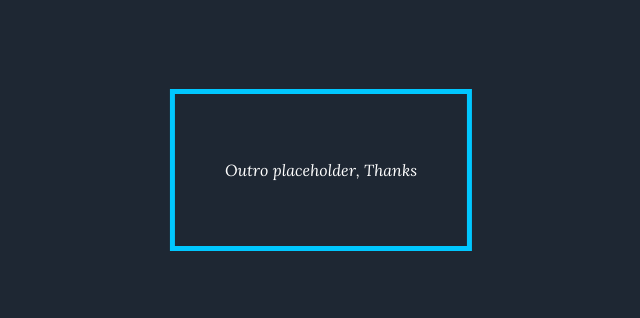
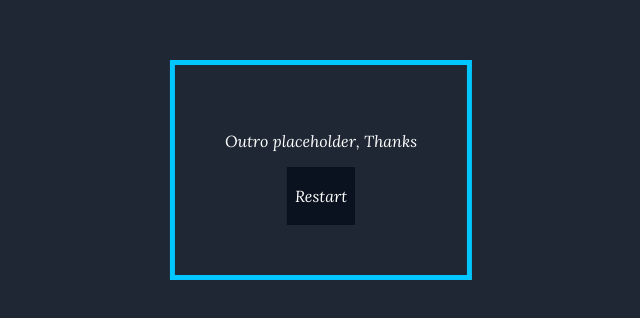
Before and after one commit to rubenb994/wiki-thesis, an Angular app: page /outro in a window 1280 px wide. Shown: the part 230-548 px from the top of the page, without its empty margins (319-959 px from the left). Built offline with nearby package versions, Linux system fonts and the light colour scheme; a web font is replaced by a local one.

Commit message:
Outro restart button

```diff
--- a/src/app/components/outro/outro.component.html
+++ b/src/app/components/outro/outro.component.html
@@ -5,7 +5,9 @@
 
             <div>
                 <p>Outro placeholder, Thanks</p>
-
+                <div class="btn-text-center">
+                    <button  class="introButton" (click)="onClickGoToMap()"><p>Restart</p></button>
+                </div>
             </div>
         </div>
     </div>
--- a/src/app/components/outro/outro.component.scss
+++ b/src/app/components/outro/outro.component.scss
@@ -16,3 +16,27 @@
   padding: 50px;
   border: 5px solid #00c7ff;
 }
+
+.introButton {
+  background-color: #09121e;
+
+  color: white;
+  border: 2px solid;
+  border-color: #09121e;
+  cursor: pointer;
+
+  &:hover {
+    border: 2px solid;
+    background-color: #36404f;
+    border-color: #36404f;
+  }
+
+  > i {
+    vertical-align: middle;
+    text-align: center;
+  }
+}
+
+.btn-text-center {
+  text-align: center;
+}
--- a/src/app/components/outro/outro.component.ts
+++ b/src/app/components/outro/outro.component.ts
@@ -1,4 +1,5 @@
 import { Component, OnInit } from '@angular/core';
+import { Router } from '@angular/router';
 
 @Component({
   selector: 'app-outro',
@@ -7,9 +8,13 @@ import { Component, OnInit } from '@angular/core';
 })
 export class OutroComponent implements OnInit {
 
-  constructor() { }
+  constructor(private router: Router) {}
 
   ngOnInit(): void {
   }
 
+  onClickGoToMap(): void {
+    this.router.navigate(['map']);
+  }
+
 }
```
